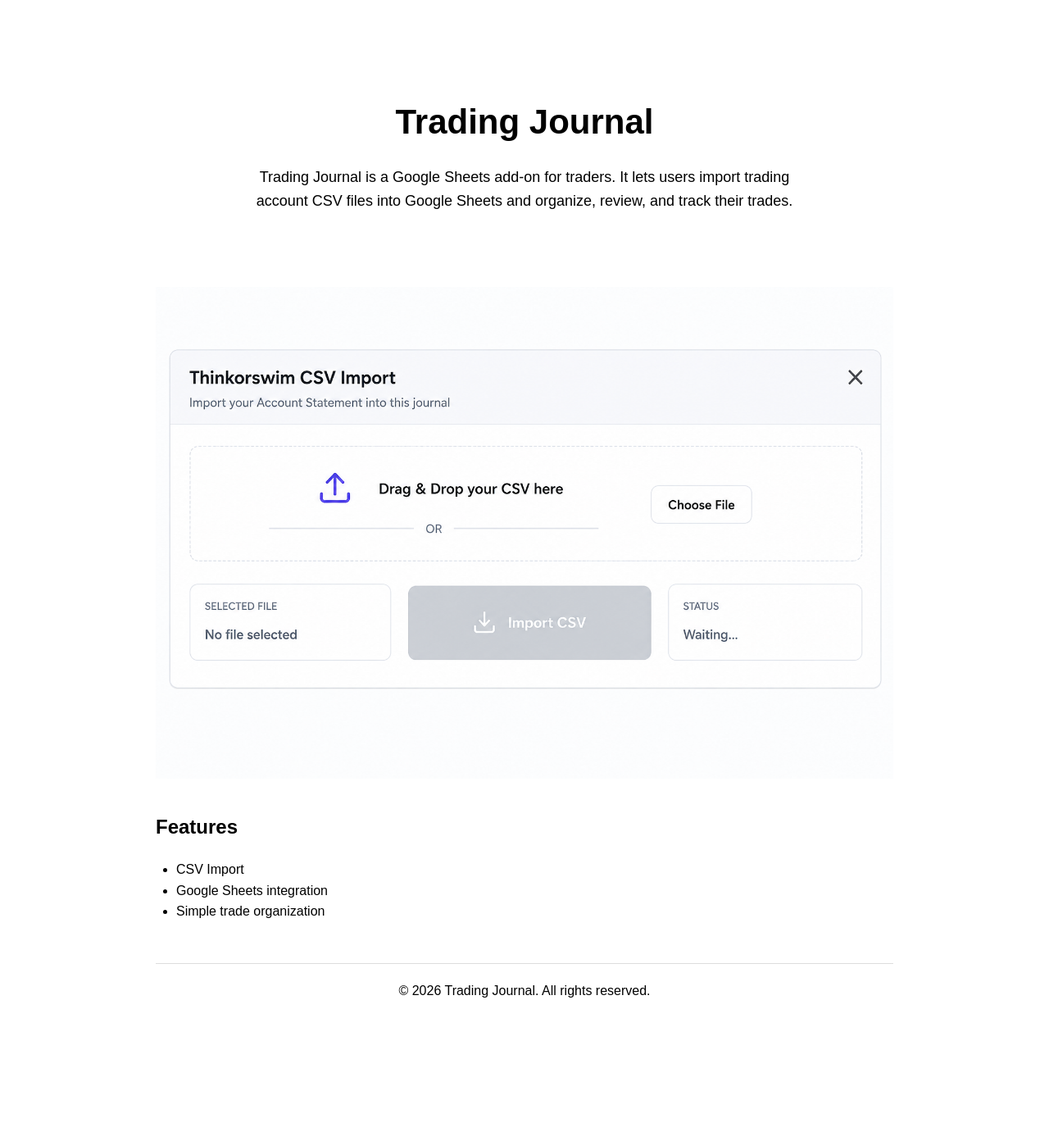
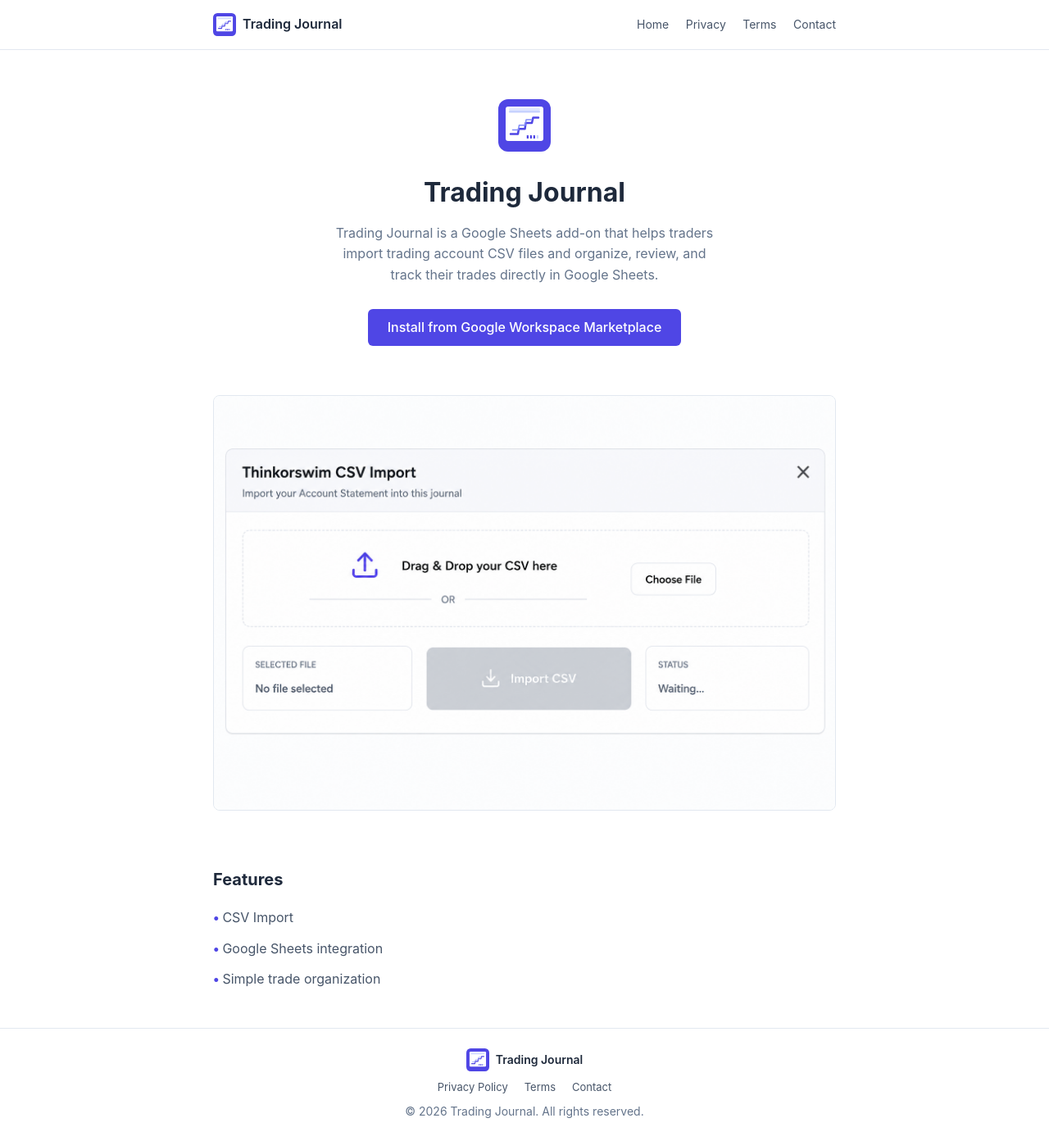
Before and after one commit to samscripter/tradingjournalappscript, a plain HTML site: page index.html in a window 1280 px wide. Shown: the whole page at 82% size. Before the commit the page ends 1261 px from the top, so only its background shows below. Drawn offline with Linux system fonts and the light colour scheme.

Commit message:
Initial commit

```diff
--- a/index.html
+++ b/index.html
@@ -3,80 +3,41 @@
 <head>
   <meta charset="UTF-8">
   <meta name="viewport" content="width=device-width, initial-scale=1.0">
+  <meta name="google-site-verification" content="eL1I7CXtEPGwjUUlIbJID39X3HVKyGMa-VBXnorSu9c" />
+  <title>Trading Journal</title>
+  <meta name="description" content="A simple trading journal add-on for Google Sheets. Import your trading account CSV and organize your trades directly inside Google Sheets.">
+  <link rel="icon" type="image/svg+xml" href="assets/icon.svg">
+  <link rel="stylesheet" href="assets/style.css">
+</head>
+<body>
+  <header>
+    <div class="container">
+      <a class="brand" href="index.html">
+        <img src="assets/icon.svg" alt="Trading Journal icon">
+        Trading Journal
+      </a>
+      <nav>
+        <a href="index.html">Home</a>
+        <a href="privacy.html">Privacy</a>
+        <a href="terms.html">Terms</a>
+        <a href="contact.html">Contact</a>
+      </nav>
+    </div>
+  </header>
 
-  <title>Trading Journal</title>
-
-  <meta name="description" content="Trading Journal is a Google Sheets add-on for traders that helps users import trading account CSV files and organize, review, and track their trades.">
-
-  <meta name="google-site-verification" content="eL1I7CXtEPGwjUUlIbJID39X3HVKyGMa-VBXnorSu9c">
-
-  <style>
-    body {
-      font-family: Arial, sans-serif;
-      max-width: 900px;
-      margin: 0 auto;
-      padding: 40px 20px;
-      line-height: 1.6;
-    }
-
-    h1 {
-      font-size: 42px;
-      margin-bottom: 10px;
-    }
-
-    h2 {
-      margin-top: 40px;
-    }
-
-    .hero {
-      text-align: center;
-      padding: 40px 0;
-    }
-
-    .hero p {
-      max-width: 700px;
-      margin: 20px auto;
-      font-size: 18px;
-    }
-
-    .screenshot img {
-      max-width: 100%;
-      height: auto;
-      display: block;
-      margin: 30px auto;
-    }
-
-    .features ul {
-      padding-left: 25px;
-    }
-
-    footer {
-      margin-top: 50px;
-      padding-top: 20px;
-      border-top: 1px solid #ddd;
-      text-align: center;
-    }
-  </style>
-</head>
-
-<body>
-
+  <main>
     <section class="hero">
       <div class="container">
+        <img src="assets/icon.svg" alt="Trading Journal icon">
         <h1>Trading Journal</h1>
-
-      <p>
-        Trading Journal is a Google Sheets add-on for traders. It lets users
-        import trading account CSV files into Google Sheets and organize,
-        review, and track their trades.
-      </p>
+        <p>Trading Journal is a Google Sheets add-on that helps traders import trading account CSV files and organize, review, and track their trades directly in Google Sheets.</p>
+        <a class="btn" href="https://workspace.google.com/marketplace/" target="_blank" rel="noopener">Install from Google Workspace Marketplace</a>
       </div>
     </section>
 
     <section class="screenshot">
       <div class="container">
-      <img src="assets/screenshot.png"
-           alt="Trading Journal add-on screenshot showing CSV import in Google Sheets">
+        <img src="assets/screenshot.png" alt="Trading Journal add-on screenshot showing CSV import in Google Sheets">
       </div>
     </section>
 
@@ -90,10 +51,21 @@
         </ul>
       </div>
     </section>
+  </main>
 
   <footer>
-    © 2026 Trading Journal. All rights reserved.
+    <div class="container">
+      <div class="brand">
+        <img src="assets/icon.svg" alt="Trading Journal icon">
+        Trading Journal
+      </div>
+      <nav>
+        <a href="privacy.html">Privacy Policy</a>
+        <a href="terms.html">Terms</a>
+        <a href="contact.html">Contact</a>
+      </nav>
+      <p>&copy; 2026 Trading Journal. All rights reserved.</p>
+    </div>
   </footer>
-
 </body>
 </html>
```
Lines whose indentation alone changed are shown as unchanged.
